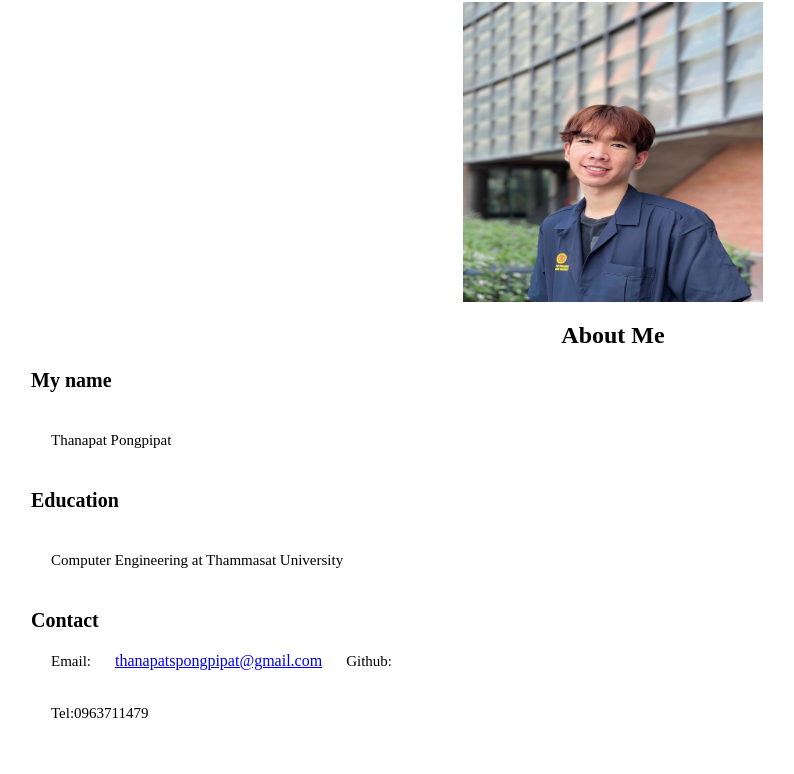
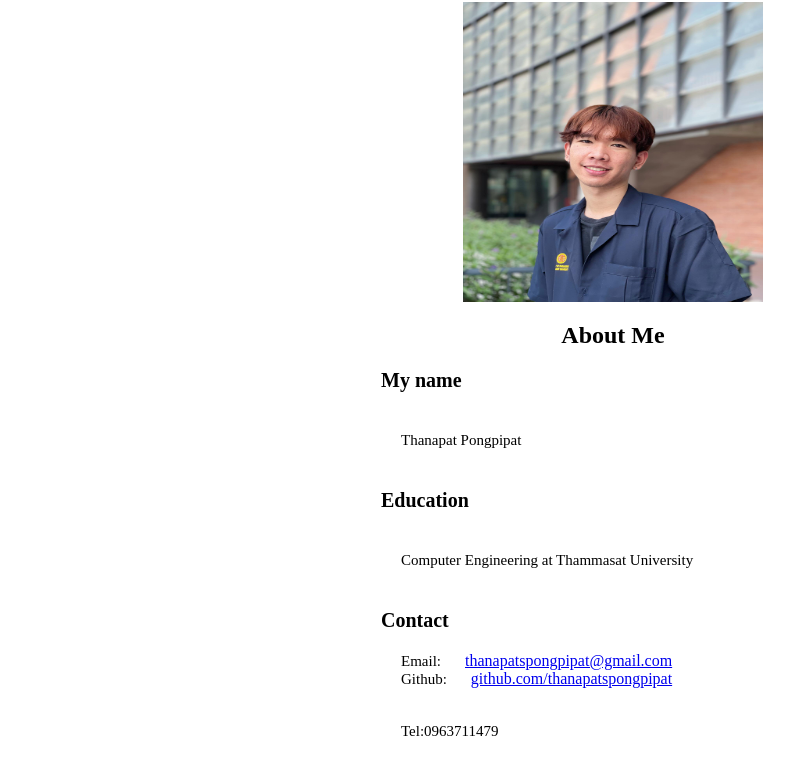
Before and after one commit to cn331-thanapat/cn331-thanapat.github.io, a plain HTML site: page index.html in a window 1280 px wide. Shown: the part 78-852 px from the top of the page, without its empty margins (27-821 px from the left). Drawn offline with Linux system fonts and the light colour scheme.

Commit message:
fix fommat

```diff
--- a/index.html
+++ b/index.html
@@ -20,8 +20,9 @@
             <p class="title">Contact</p>
             <label class="text">Email:</label>
             <a href="mailto:thanapatspongpipat@gmail.com">thanapatspongpipat@gmail.com</a>
+            <br>
             <label class="text">Github:</label>
-            <a href="https://github.com/cn331-thanapat/cn331-thanapat.github.io"></a>
+            <a href="https://github.com/thanapatspongpipat">github.com/thanapatspongpipat</a>
             <p class="text">Tel:0963711479</p>
         </div>
     </body>
--- a/style.css
+++ b/style.css
@@ -12,7 +12,7 @@ h2{
     text-align: center;
 }
 .about{
-    margin-left: 50px;
+    margin-left: 400px;
 }
 .title{
     padding: 0;
```
